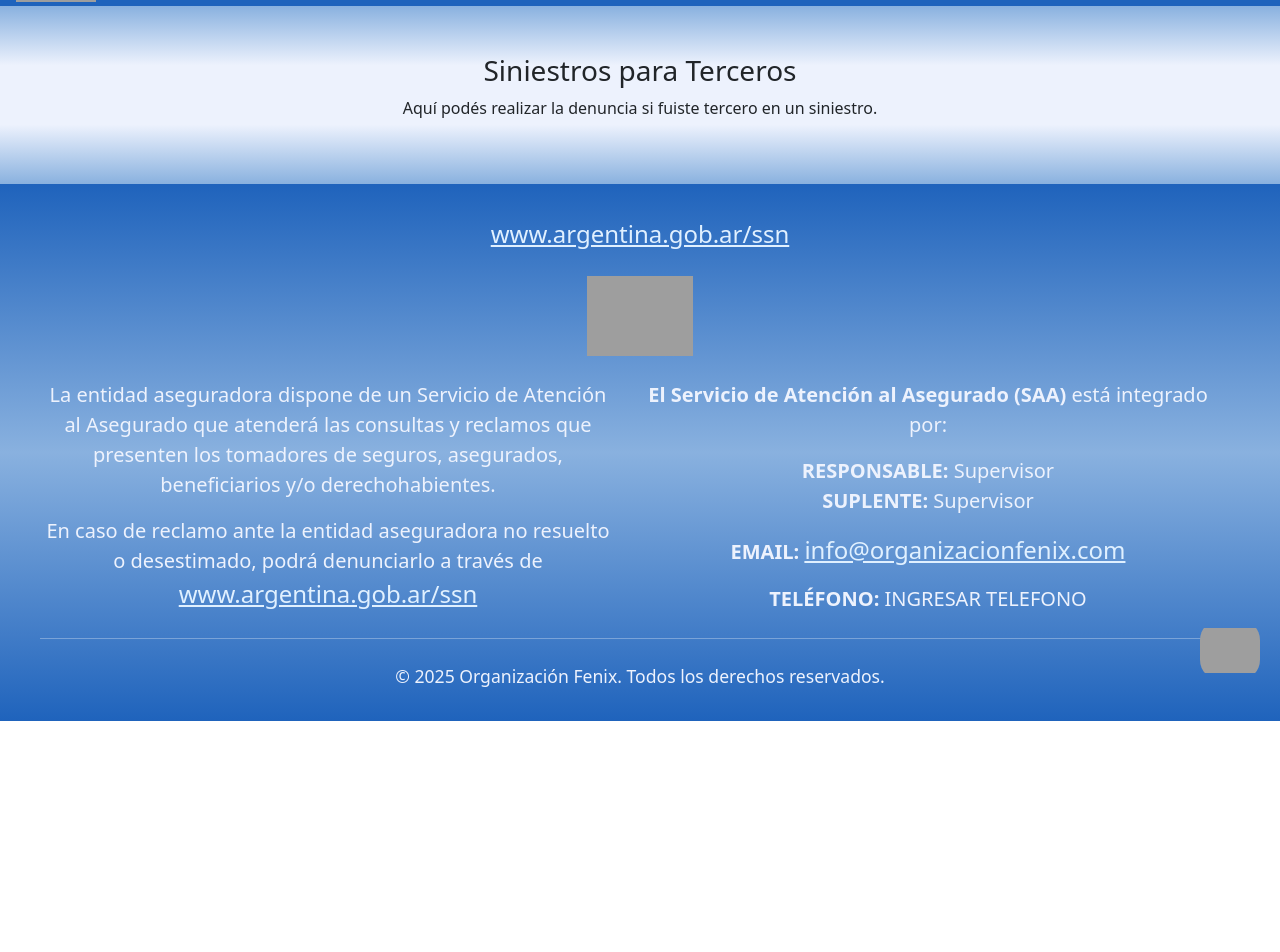
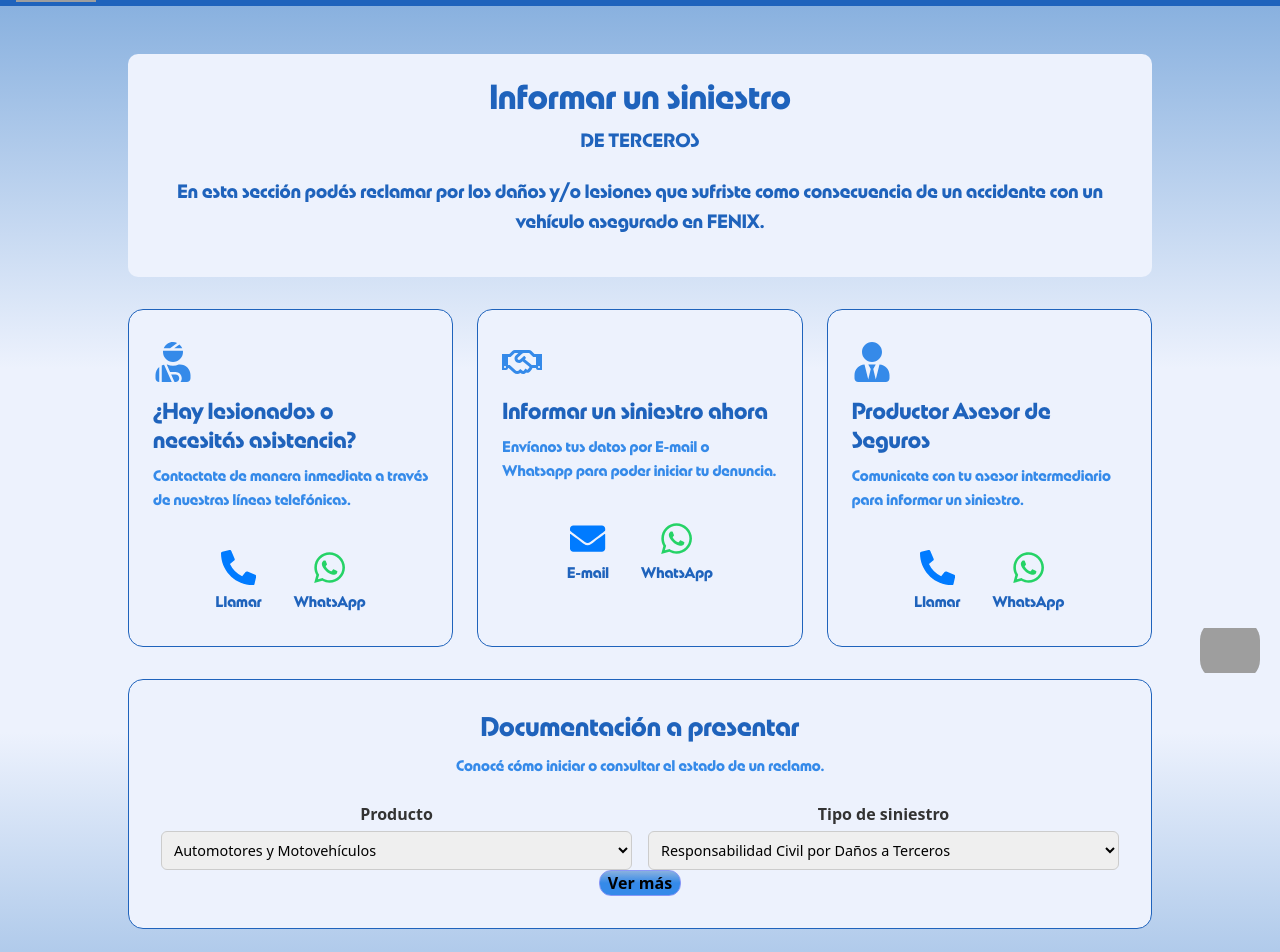
Before and after one commit to Ivanjaviersanchez/Fenix-Broker, a React (Vite) app: page /siniestros/terceros in a window 1280 px wide. Shown: the part 100-1052 px from the top of the page. Before the commit the page ends 821 px from the top, so only its background shows below. Built offline with nearby package versions, Linux system fonts and the light colour scheme; grey boxes are pictures that could not be loaded.

Commit message:
Componente SiniestrosTerceros 01/11

```diff
--- a/src/components/HomeCarruselSeguros.css
+++ b/src/components/HomeCarruselSeguros.css
@@ -13,7 +13,7 @@
 
 .cardSegurosHome {
   position: relative;
-  height: 35vh;
+  height: 32vh;
   border-radius: 20px;
   overflow: hidden;
   margin: 0;
@@ -146,11 +146,11 @@
 
 @media (min-width: 576px) and (max-width: 767px) {
   .cardSegurosHome {
-    height: 28vh;
+    height: 25vh;
   }
   .cardSegurosHome h3 {
-    top: 17vh !important;
-
+    top: 15vh !important;
+    font-size: 2vh !important;
   }
 }
 
@@ -160,11 +160,19 @@
   }
   .cardSegurosHome h3 {
     top: 23vh !important;
-
   }
 }
 
-@media (min-width: 1200px) and(max-width: 1399px) {
+@media (min-width: 992px) and (max-width: 1199px) {
+   .cardSegurosHome {
+    height: 30vh;
+  }
+  .cardSegurosHome h3 {
+    top: 23vh !important;
+  }
+}
+
+@media (min-width: 1200px) and (max-width: 1399px) {
   .cardSegurosHome {
     position: relative;
     height: 35vh;
--- a/src/components/SiniestrosAsegurados.css
+++ b/src/components/SiniestrosAsegurados.css
@@ -10,16 +10,21 @@
   border-radius: 10px;
   margin-bottom: 2rem;
 }
+.siniestros-header h2 {
+  font-size: 4.5vh;
+  color: var(--color-1);
+  font-family: 'New Astro', sans-serif;
+}
 .siniestros-header h3 {
-  font-size: 4vh;
+  font-size: 2.5vh;
   color: var(--color-1);
   font-family: 'New Astro', sans-serif;
 }
 .siniestros-header p {
-  font-size: 2vh;
+  font-size: 2.5vh;
   color: var(--color-1);
   font-family: 'New Astro', sans-serif;
-  margin-top: .5rem;
+  margin-top: 3vh;
 
 }
 
--- a/src/components/SiniestrosAsegurados.jsx
+++ b/src/components/SiniestrosAsegurados.jsx
@@ -7,7 +7,8 @@ function SiniestrosAsegurados() {
     <div className="siniestros-container">
       {/* Encabezado */}
       <div className="siniestros-header">
-        <h3>Informar un siniestro</h3>
+        <h2>Informar un siniestro</h2>
+        <h3>ASEGURADOS FENIX</h3>
         <p>
           Si tuviste un siniestro, notificanos dentro de las 72h de ocurrido el hecho,
           a través de los siguientes medios.
@@ -63,7 +64,7 @@ function SiniestrosAsegurados() {
                 <span>E-mail</span>
               </a>
               <a
-                href="https://wa.me/5492235059018?text=URGENTE!!%20Necesito%20asistencia%20por%20un%20siniestro"
+                href="https://wa.me/5492235059018?text=Hola!%20Necesito%20informar%20un%20siniestro"
                 target="_blank"
                 rel="noopener noreferrer"
                 className="contact-icon whatsapp"
@@ -133,7 +134,7 @@ function SiniestrosAsegurados() {
       {/* Sección final */}
       <div className="siniestros-tercero">
         <h4>¿Sos tercero?</h4>
-        <p>Conocé cómo iniciar o consultar el estado de un reclamo.</p>
+        <p>Conocé cómo iniciar un reclamo ante un siniestro.</p>
         <Link to="/siniestros/terceros" className="btn-vermas">
           Ver más {">>"}
         </Link>
--- a/src/components/SiniestrosTerceros.jsx
+++ b/src/components/SiniestrosTerceros.jsx
@@ -1,10 +1,143 @@
+import { Link } from "react-router-dom";
+import { FaUserInjured, FaPhoneAlt, FaWhatsapp, FaEnvelope, FaUserTie, FaRegHandshake, FaExternalLinkAlt } from "react-icons/fa";
 import "./SiniestrosTerceros.css";
 
 function SiniestrosTerceros() {
   return (
     <div className="siniestros-container">
-      <h3>Siniestros para Terceros</h3>
-      <p>Aquí podés realizar la denuncia si fuiste tercero en un siniestro.</p>
+      {/* Encabezado */}
+      <div className="siniestros-header">
+        <h2>Informar un siniestro</h2>
+        <h3>DE TERCEROS</h3>
+        <p>
+          En esta sección podés reclamar por los daños y/o lesiones que sufriste como consecuencia de un accidente con un vehículo asegurado en FENIX.
+        </p>
+      </div>
+
+      {/* Tarjetas principales */}
+
+      <div className="siniestros-cards">
+
+        <div className="siniestro-card">
+          <FaUserInjured className="icon" />
+          <h4>¿Hay lesionados o necesitás asistencia?</h4>
+          <p>
+            Contactate de manera inmediata a través de nuestras líneas telefónicas.
+          </p>
+
+          <div className="contact-icons">
+            <div className="contact-icons">
+              <a href="tel:+542235059018" className="contact-icon phone" aria-label="Llamar">
+                <FaPhoneAlt />
+                <span>Llamar</span>
+              </a>
+              <a
+                href="https://wa.me/5492235059018?text=URGENTE!!%20Necesito%20asistencia%20por%20un%20siniestro%20a%20Terceros"
+                target="_blank"
+                rel="noopener noreferrer"
+                className="contact-icon whatsapp"
+                aria-label="WhatsApp"
+              >
+                <FaWhatsapp />
+                <span>WhatsApp</span>
+              </a>
+            </div>
+          </div>
+        </div>
+
+
+        <div className="siniestro-card destacado">
+          <FaRegHandshake className="icon" />
+          <h4>Informar un siniestro ahora</h4>
+          <p>
+            Envíanos tus datos por E-mail o Whatsapp para poder iniciar tu denuncia.
+          </p>
+          <div className="contact-icons">
+            <div className="contact-icons">
+              <a
+                href="mailto:info@organizacionfenix.com?subject=Denuncia%20de%20Siniestro&body=Hola%2C%20quiero%20informar%20un%20siniestro."
+                className="contact-icon email"
+                aria-label="Enviar correo"
+              >
+                <FaEnvelope />
+                <span>E-mail</span>
+              </a>
+              <a
+                href="https://wa.me/5492235059018?text=Hola!%20Necesito%20informar%20un%20siniestro%20a%20Terceros"
+                target="_blank"
+                rel="noopener noreferrer"
+                className="contact-icon whatsapp"
+                aria-label="WhatsApp"
+              >
+                <FaWhatsapp />
+                <span>WhatsApp</span>
+              </a>
+            </div>
+          </div>
+        </div>
+
+        <div className="siniestro-card">
+          <FaUserTie className="icon" />
+          <h4>Productor Asesor de Seguros</h4>
+          <p>
+            Comunicate con tu asesor intermediario para informar un siniestro.
+          </p>
+          <div className="contact-icons">
+            <div className="contact-icons">
+            <a href="tel:+542235059018" className="contact-icon phone" aria-label="Llamar">
+              <FaPhoneAlt />
+              <span>Llamar</span>
+            </a>
+            <a
+              href="https://wa.me/5492235059018?text=Hola!%20Necesito%20contactar%20con%20un%20asesor%20para%20informar%20un%20siniestro%20de%20Terceros"
+              target="_blank"
+              rel="noopener noreferrer"
+              className="contact-icon whatsapp"
+              aria-label="WhatsApp"
+            >
+              <FaWhatsapp />
+              <span>WhatsApp</span>
+            </a>
+          </div>
+          </div>
+        </div>
+      </div>
+
+      {/* Documentación */}
+      <div className="siniestros-docs">
+        <h4>Documentación a presentar</h4>
+        <p>Conocé cómo iniciar o consultar el estado de un reclamo.</p>
+
+        <div className="docs-fields">
+          <div>
+            <label>Producto</label>
+            <select>
+              <option>Automotores y Motovehículos</option>
+              <option>Hogar</option>
+              <option>Comercio</option>
+            </select>
+          </div>
+          <div>
+            <label>Tipo de siniestro</label>
+            <select>
+              <option>Responsabilidad Civil por Daños a Terceros</option>
+              <option>Robo o Hurto</option>
+              <option>Incendio</option>
+            </select>
+          </div>
+        </div>
+
+        <button className="btn-vermas">Ver más</button>
+      </div>
+
+      {/* Sección final */}
+      <div className="siniestros-tercero">
+        <h4>¿Sos Asegurado FENIX?</h4>
+        <p>Conocé cómo realizar tu reclamo.</p>
+        <Link to="/siniestros/asegurados" className="btn-vermas">
+          Ver más {">>"}
+        </Link>
+      </div>
     </div>
   );
 }
```
